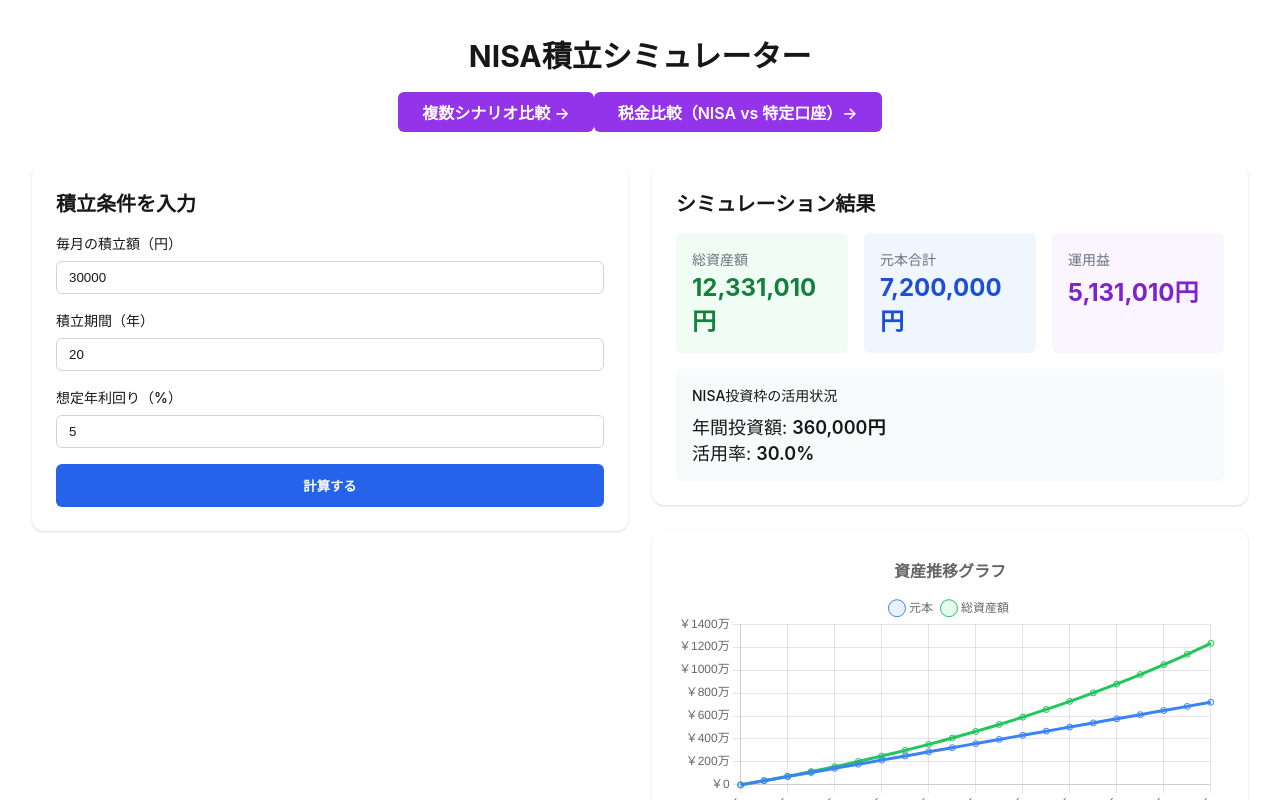
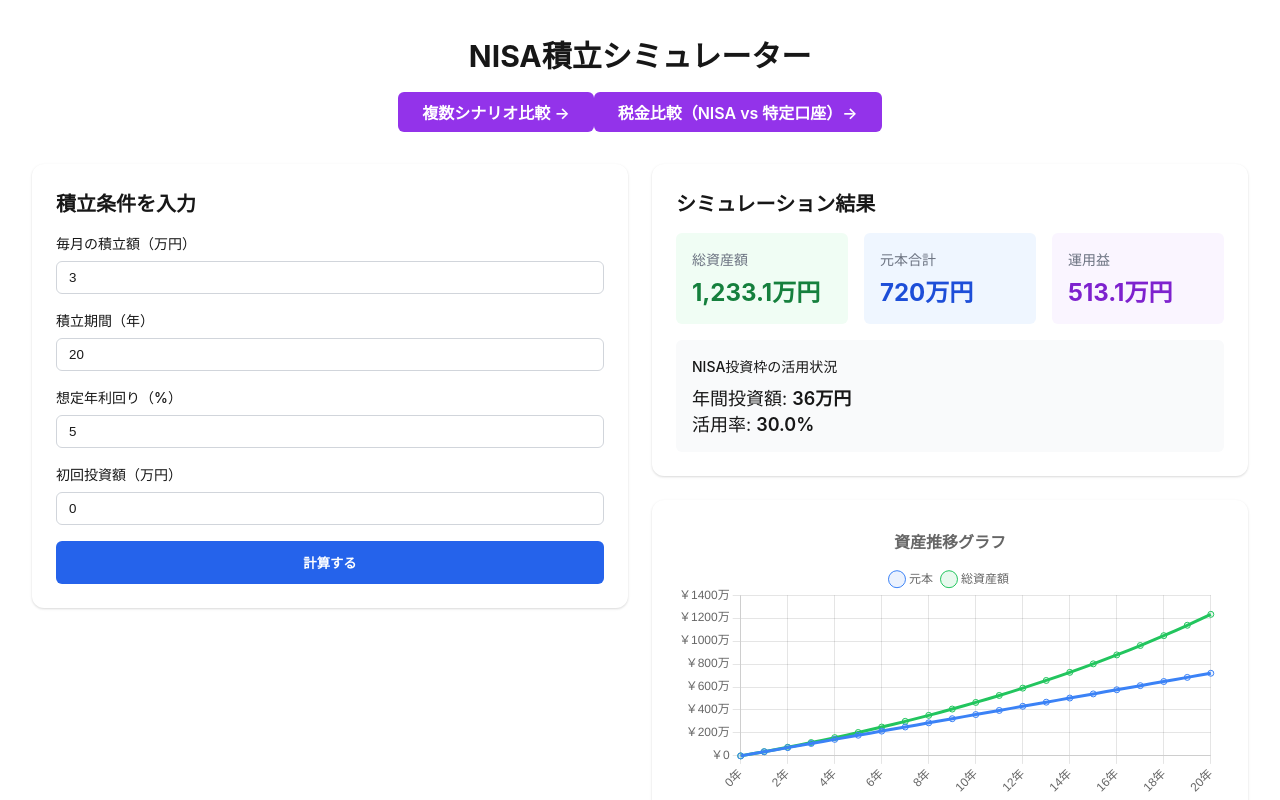
Before and after one commit to kakky0418/speckit-sample, a Next.js app: page / in a window 1280 px wide. Both pictures are taken after a click on the button "計算する". Shown: the top 800 px of the page. Built offline with nearby package versions, Linux system fonts and the light colour scheme.

Commit message:
feat(005): 初回投資額入力フィールドと万円単位表示を実装

```diff
--- a/app/page.tsx
+++ b/app/page.tsx
@@ -64,14 +64,20 @@
           <div className={styles.formGroup}>
             <div>
               <label className={styles.label}>
-                毎月の積立額（円）
+                毎月の積立額（万円）
               </label>
               <input
                 type="number"
-                value={plan.monthlyAmount}
-                onChange={(e) => updatePlan("monthlyAmount", Number(e.target.value))}
+                value={plan.monthlyAmount / 10000}
+                onChange={(e) => {
+                  const value = e.target.value;
+                  // 先頭の0を削除（0100 -> 100）
+                  const normalizedValue = value.replace(/^0+(?=\d)/, '');
+                  updatePlan("monthlyAmount", Number(normalizedValue) * 10000);
+                }}
                 className={styles.input}
-                min={INPUT_CONSTRAINTS.MIN_MONTHLY_AMOUNT}
+                min={INPUT_CONSTRAINTS.MIN_MONTHLY_AMOUNT / 10000}
+                step="0.1"
               />
             </div>
 
@@ -82,7 +88,12 @@
               <input
                 type="number"
                 value={plan.years}
-                onChange={(e) => updatePlan("years", Number(e.target.value))}
+                onChange={(e) => {
+                  const value = e.target.value;
+                  // 先頭の0を削除（020 -> 20）
+                  const normalizedValue = value.replace(/^0+(?=\d)/, '');
+                  updatePlan("years", Number(normalizedValue));
+                }}
                 className={styles.input}
                 min={INPUT_CONSTRAINTS.MIN_YEARS}
                 max={INPUT_CONSTRAINTS.MAX_YEARS}
@@ -96,11 +107,36 @@
               <input
                 type="number"
                 value={plan.annualRate}
-                onChange={(e) => updatePlan("annualRate", Number(e.target.value))}
+                onChange={(e) => {
+                  const value = e.target.value;
+                  // 先頭の0を削除（05.0 -> 5.0）
+                  const normalizedValue = value.replace(/^0+(?=\d)/, '');
+                  updatePlan("annualRate", Number(normalizedValue));
+                }}
                 className={styles.input}
                 min={INPUT_CONSTRAINTS.MIN_ANNUAL_RATE}
                 max={INPUT_CONSTRAINTS.MAX_ANNUAL_RATE}
                 step="0.1"
+              />
+            </div>
+
+            <div>
+              <label className={styles.label}>
+                初回投資額（万円）
+              </label>
+              <input
+                type="number"
+                value={(plan.initialAmount ?? 0) / 10000}
+                onChange={(e) => {
+                  const value = e.target.value;
+                  // 先頭の0を削除（0100 -> 100）
+                  const normalizedValue = value.replace(/^0+(?=\d)/, '');
+                  updatePlan("initialAmount", normalizedValue === '' ? 0 : Number(normalizedValue) * 10000);
+                }}
+                className={styles.input}
+                min="0"
+                placeholder="0"
+                step="1"
               />
             </div>
 
@@ -138,21 +174,21 @@
                     <div className={clsx(styles.resultCard, styles.resultCardGreen)}>
                       <p className={styles.resultLabel}>総資産額</p>
                       <p className={clsx(styles.resultValue, styles.resultValueGreen)}>
-                        {result.totalAssets.toLocaleString('ja-JP')}円
+                        {(result.totalAssets / 10000).toLocaleString('ja-JP', { maximumFractionDigits: 1 })}万円
                       </p>
                     </div>
 
                     <div className={clsx(styles.resultCard, styles.resultCardBlue)}>
                       <p className={styles.resultLabel}>元本合計</p>
                       <p className={clsx(styles.resultValue, styles.resultValueBlue)}>
-                        {result.totalPrincipal.toLocaleString('ja-JP')}円
+                        {(result.totalPrincipal / 10000).toLocaleString('ja-JP', { maximumFractionDigits: 1 })}万円
                       </p>
                     </div>
 
                     <div className={clsx(styles.resultCard, styles.resultCardPurple)}>
                       <p className={styles.resultLabel}>運用益</p>
                       <p className={clsx(styles.resultValue, styles.resultValuePurple)}>
-                        {result.totalProfit.toLocaleString('ja-JP')}円
+                        {(result.totalProfit / 10000).toLocaleString('ja-JP', { maximumFractionDigits: 1 })}万円
                       </p>
                     </div>
                   </div>
@@ -163,7 +199,7 @@
                   })}>
                     <p className={styles.nisaTitle}>NISA投資枠の活用状況</p>
                     <p className={styles.nisaText}>
-                      年間投資額: <span className={styles.nisaValue}>{result.annualInvestment.toLocaleString('ja-JP')}円</span>
+                      年間投資額: <span className={styles.nisaValue}>{(result.annualInvestment / 10000).toLocaleString('ja-JP', { maximumFractionDigits: 1 })}万円</span>
                     </p>
                     <p className={styles.nisaText}>
                       活用率: <span className={styles.nisaValue}>{(result.nisaUtilizationRate * 100).toFixed(1)}%</span>
```
Also changed, not shown: app/comparison/page.tsx (+8 -7 lines), app/tax-comparison/page.tsx (+7 -1 lines).
